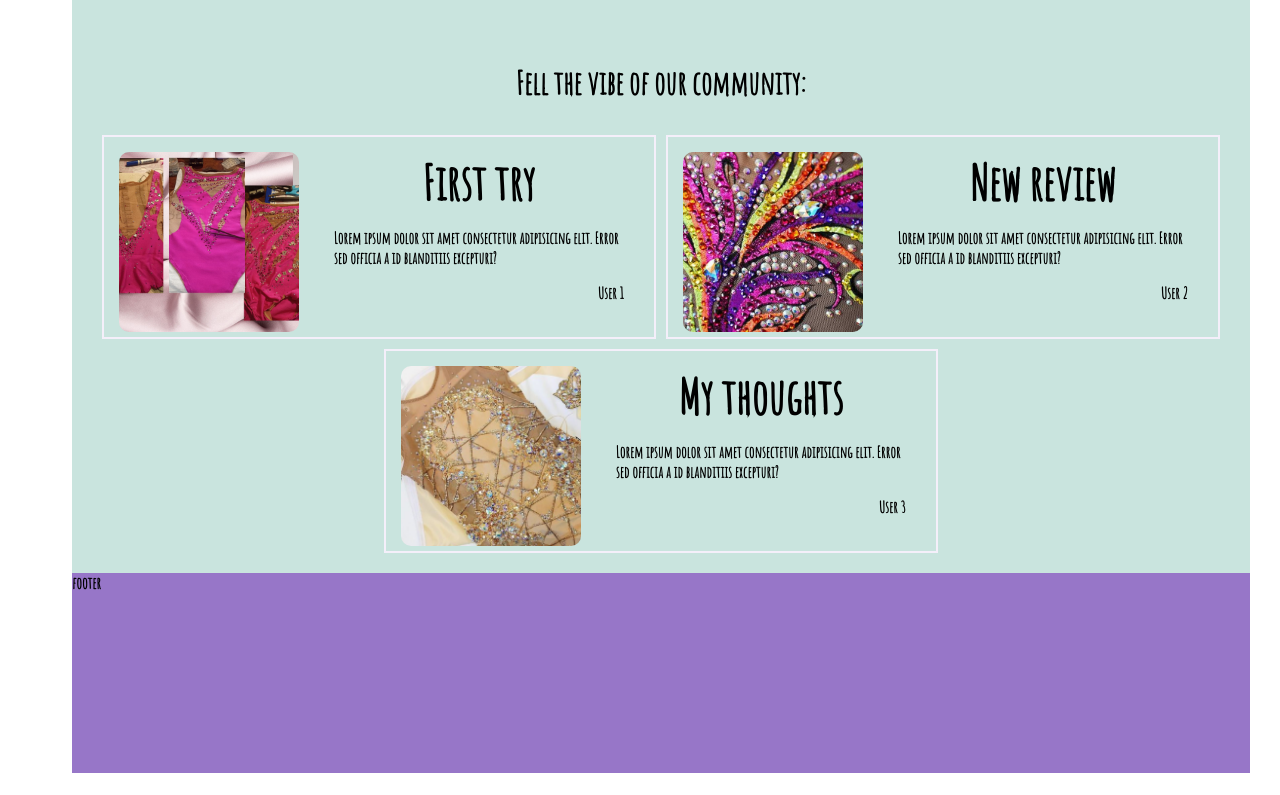
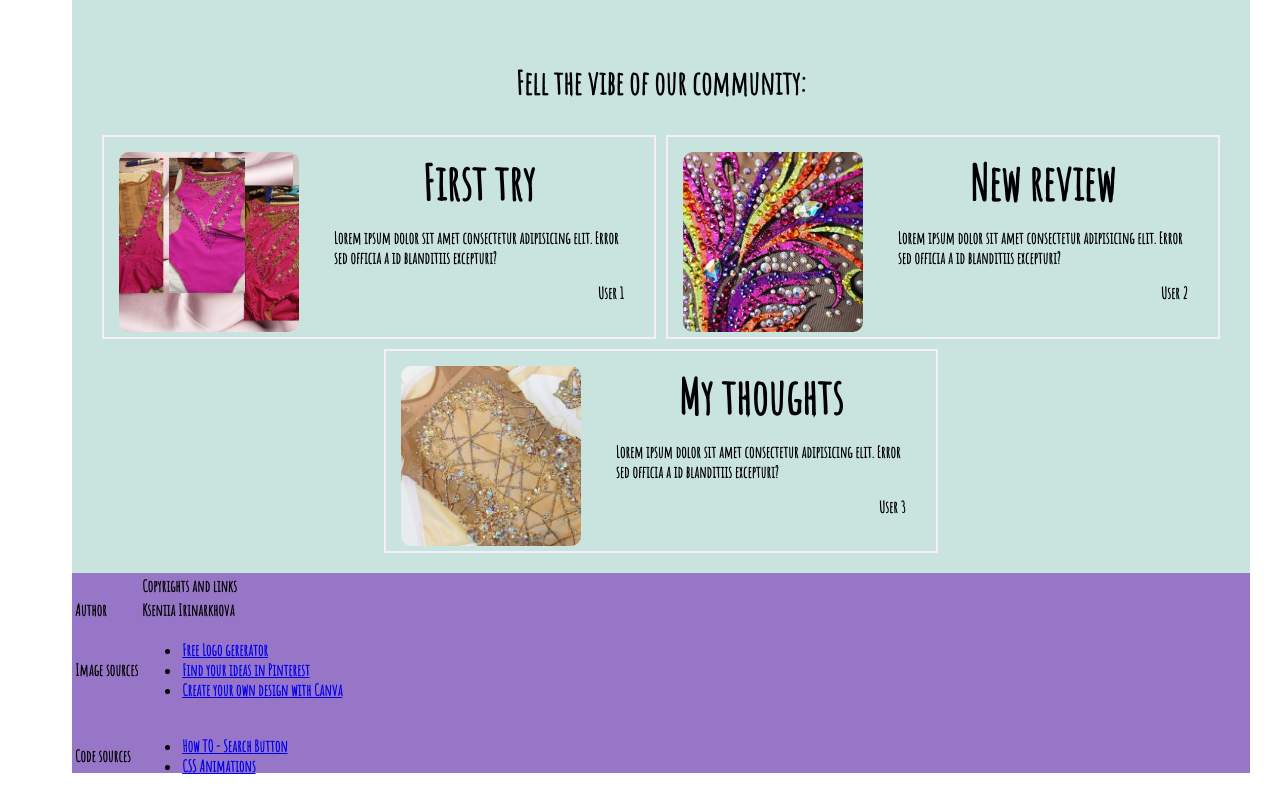
Before and after one commit to kseniiaIrinarkhova/LeotardCraftDraft, a plain HTML site: page pages/index.html in a window 1280 px wide. Shown: the part 1231-2026 px from the top of the page. Drawn offline with Linux system fonts and the light colour scheme.

Commit message:
footer table structure

```diff
--- a/pages/index.html
+++ b/pages/index.html
@@ -108,7 +108,36 @@
 
         </div>
     </main>
-    <footer>footer</footer>
+    <footer>
+        <table class="foorer-links">
+            <th>
+                <td colspan="2">Copyrights and links</td>
+            </th>
+            <tr>
+                <td class="left">Author</td>
+                <td class="right">Kseniia Irinarkhova</td>
+            </tr>
+            <tr>
+                <td class="left">Image sources</td>
+                <td class="right">
+                    <ul>
+                        <li><a href="https://logo.com/">Free Logo gererator</a></li>
+                        <li><a href="http://pinterest.com">Find your ideas in Pinterest</a></li>
+                        <li><a href="https://www.canva.com/">Create your own design with Canva</a></li>
+                    </ul>
+                </td>
+            </tr>
+            <tr>
+                <td class="left">Code sources</td>
+                <td class="right">
+                    <ul>
+                        <li><a href="https://www.w3schools.com/howto/howto_css_search_button.asp#gsc.tab=0&gsc.q=%40font-face">How TO - Search Button</a></li>
+                        <li><a href="https://www.w3schools.com/css/css3_animations.asp">CSS Animations</a></li>
+                    </ul>
+                </td>
+            </tr>
+        </table>
+    </footer>
 
 </body>
 
```
